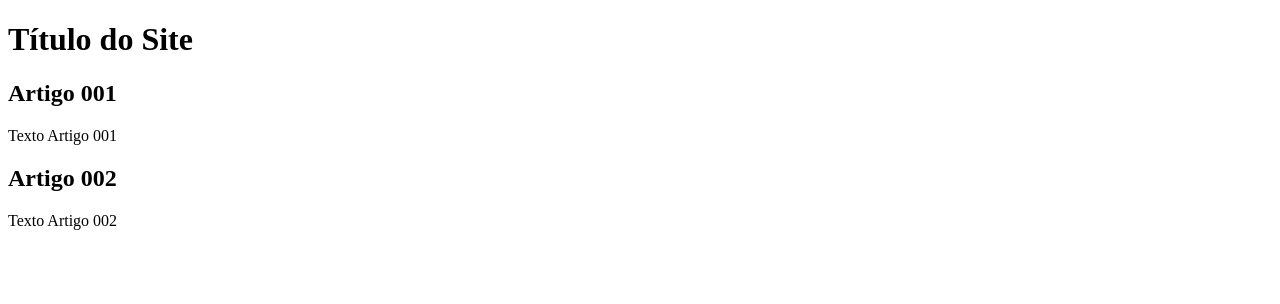
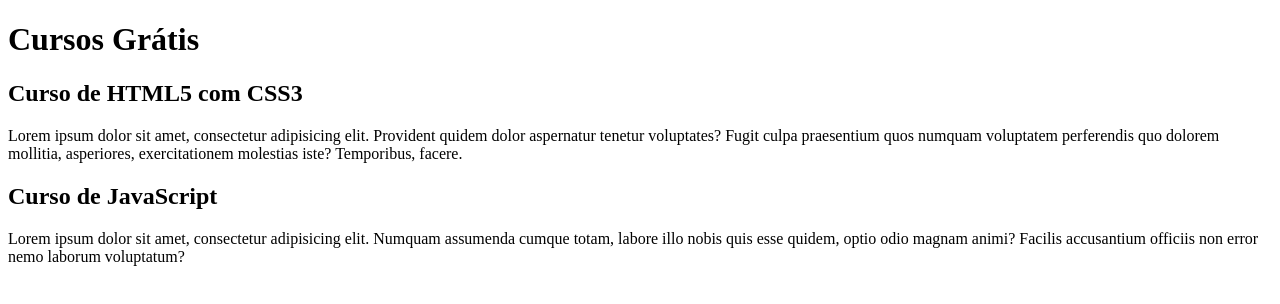
Before and after one commit to devluciano/Projeto-Site, a plain HTML site: page index.html in a window 1280 px wide. Drawn offline with Linux system fonts and the light colour scheme.

Commit message:
Comecei a escrever o conteúdo

```diff
--- a/index.html
+++ b/index.html
@@ -8,15 +8,15 @@
 <body>
     <main>
         <header>
-            <h1>Título do Site</h1>
+            <h1>Cursos Grátis</h1>
         </header>
         <article>
-            <h2>Artigo 001</h2>
-            <p>Texto Artigo 001</p>
+            <h2>Curso de HTML5 com CSS3</h2>
+            <p>Lorem ipsum dolor sit amet, consectetur adipisicing elit. Provident quidem dolor aspernatur tenetur voluptates? Fugit culpa praesentium quos numquam voluptatem perferendis quo dolorem mollitia, asperiores, exercitationem molestias iste? Temporibus, facere.</p>
         </article>
         <article>
-            <h2>Artigo 002</h2>
-            <p>Texto Artigo 002</p>
+            <h2>Curso de JavaScript</h2>
+            <p>Lorem ipsum dolor sit amet, consectetur adipisicing elit. Numquam assumenda cumque totam, labore illo nobis quis esse quidem, optio odio magnam animi? Facilis accusantium officiis non error nemo laborum voluptatum?</p>
         </article>
     </main>
 
```
